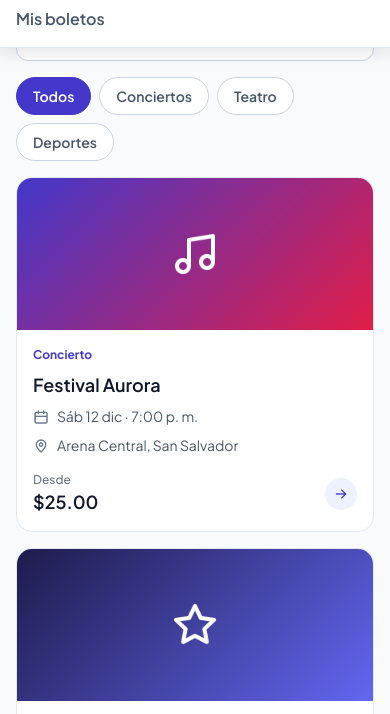
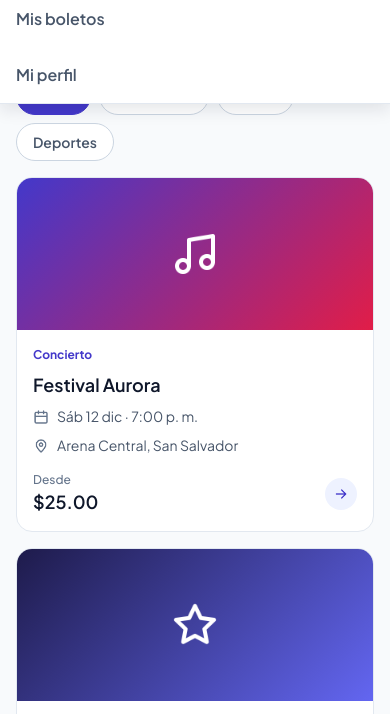
Before and after one commit to RicardoPocasangre/STAGE, a plain HTML site: page index.html in a window 390 px wide. Both pictures are taken after a click on the label 358 px from the left and 32 px from the top of the page. Shown: the part 129-843 px from the top of the page. Drawn offline with Linux system fonts and the light colour scheme.

Commit message:
feat(html): agrega Mi perfil al menú hamburguesa de tablet y móvil

```diff
--- a/index.html
+++ b/index.html
@@ -26,6 +26,7 @@
         <ul class="main-nav__list">
           <li><a class="main-nav__link is-current" href="index.html" aria-current="page">Eventos</a></li>
           <li><a class="main-nav__link" href="#">Mis boletos</a></li>
+          <li class="main-nav__item--mobile"><a class="main-nav__link" href="#">Mi perfil</a></li>
         </ul>
       </nav>
 
```
Also changed, not shown: pages/detalle-evento.html (+1 -0 lines).
